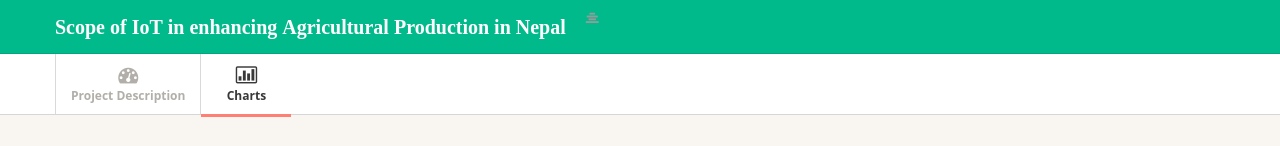
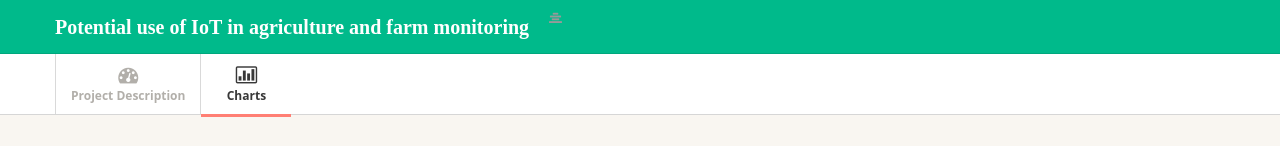
Before and after one commit to pathaksabin88/it4d, a plain HTML site: page index.html in a window 1280 px wide. Shown: the top 146 px of the page. Drawn offline with Linux system fonts and the light colour scheme.

Commit message:
Changed Title

```diff
--- a/index.html
+++ b/index.html
@@ -2,7 +2,7 @@
 <html lang="en">
 <head>
     <meta charset="utf-8">
-    <title>Scope of IoT in enhancing Agricultural Production in Nepal | IT4D</title>
+    <title>Potential use of IoT in agriculture and farm monitoring | IT4D</title>
     <meta name="viewport" content="width=device-width, initial-scale=1.0, maximum-scale=1.0, user-scalable=no">
     <meta name="apple-mobile-web-app-capable" content="yes">
     <link href="css/bootstrap.min.css" rel="stylesheet">
@@ -18,7 +18,7 @@
                     class="icon-bar"></span><span class="icon-bar"></span><span class="icon-bar"></span>
                 </a>
                 <div class="icon-align-center">
-                    <a class="brand" href="#">Scope of IoT in enhancing Agricultural Production in Nepal</a>
+                    <a class="brand" href="#">Potential use of IoT in agriculture and farm monitoring</a>
                 </div>
             </div>
         </div>
```
